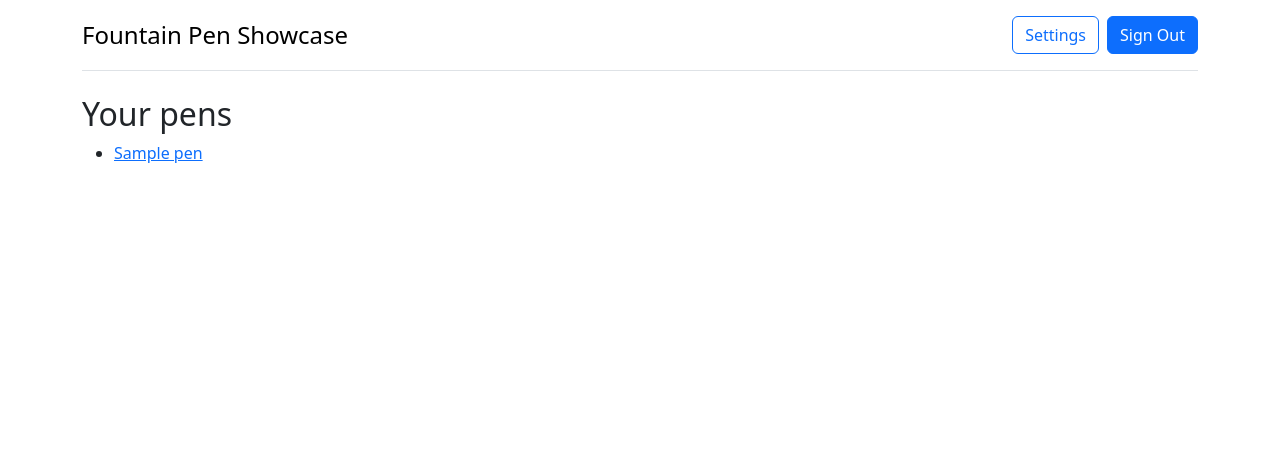
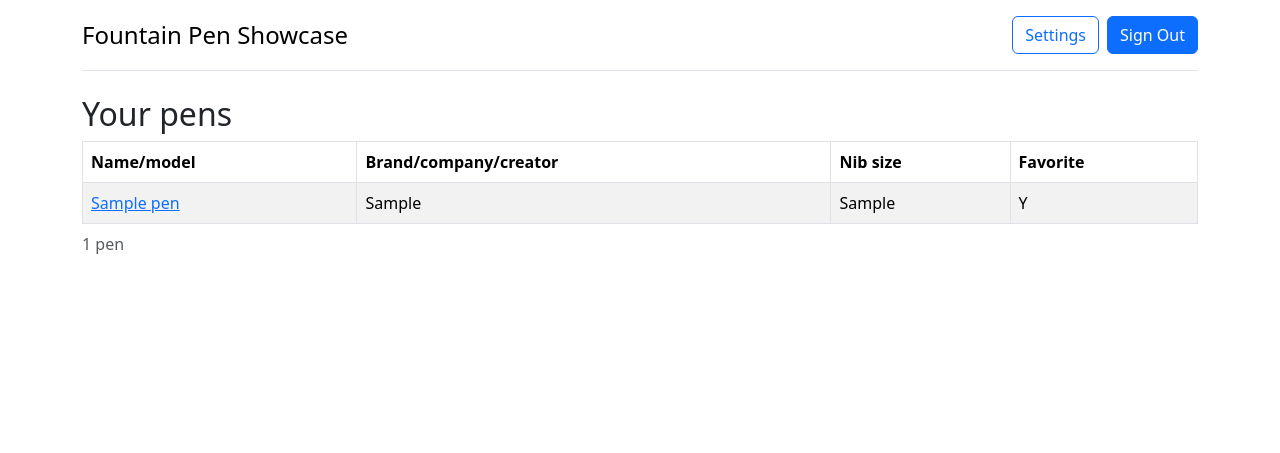
Before and after one commit to jcstlo/fp-showcase, a Django app: page /pens/ in a window 1280 px wide. Shown: the top 453 px of the page. Run offline with Django 5.2, Linux system fonts and the light colour scheme; a user stored in the database is signed in; tables that the repository leaves empty hold one stand-in row (values such as "Sample post"); parts of the project's set-up code (start-up, migrations or seed data) failed here and were passed over.

Commit message:
Improve pen list CSS layout (table)

```diff
--- a/templates/pen_list.html
+++ b/templates/pen_list.html
@@ -4,9 +4,34 @@
 
 {% block content %}
 <h2>Your pens</h2>
-<ul>
-  {% for pen in pen_list %}
-  <li><a href="{% url 'update_pen' pen.id %}">{{ pen.name }}</a></li>
-  {% endfor %}
-</ul>
+<table class="table table-striped table-bordered">
+  <caption>
+    {% if pen_list|length != 1 %}
+      {{ pen_list|length }} pens
+    {% else %}
+      1 pen
+    {% endif %}
+  </caption>
+  <thead>
+    <th>Name/model</th>
+    <th>Brand/company/creator</th>
+    <th>Nib size</th>
+    <th>Favorite</th>
+  </thead>
+  <tbody>
+    {% for pen in pen_list %}
+    <tr>
+      <td><a href="{% url 'update_pen' pen.id %}">{{ pen.name }}</a></td>
+      <td>{{ pen.creator }}</td>
+      <td>{{ pen.nib_size }}</td>
+      <td>
+        {% if pen.favorite == True %}
+          Y
+        {% endif %}
+      </td>
+    </tr>
+    {% endfor %}
+  </tbody>
+</table>
+
 {% endblock content %}
```
